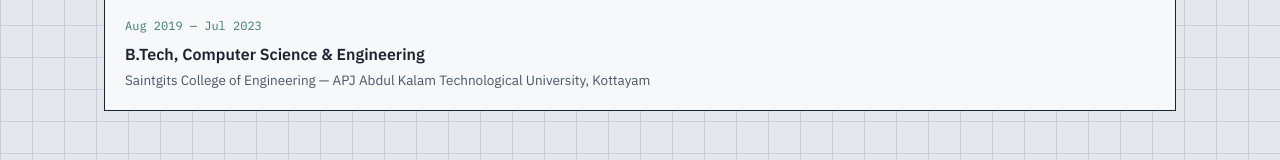
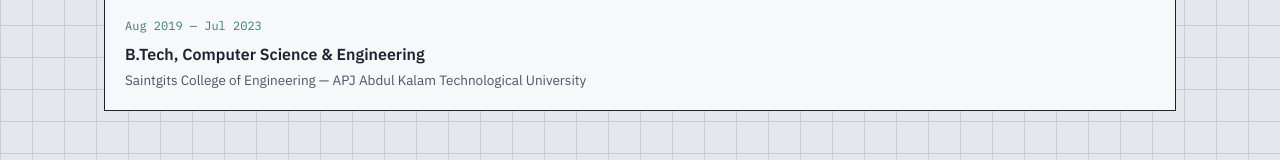
Before and after one commit to godwin8030/gsvportfolio, a Next.js app: page / in a window 1280 px wide. Shown: the part 3431-3591 px from the top of the page. Built offline with nearby package versions, Linux system fonts and the light colour scheme.

Commit message:
minor changes

```diff
--- a/pages/index.js
+++ b/pages/index.js
@@ -135,7 +135,7 @@
   {
     when: 'Aug 2019 — Jul 2023',
     title: 'B.Tech, Computer Science & Engineering',
-    place: 'Saintgits College of Engineering — APJ Abdul Kalam Technological University, Kottayam',
+    place: 'Saintgits College of Engineering — APJ Abdul Kalam Technological University',
   },
 ]
 
```
